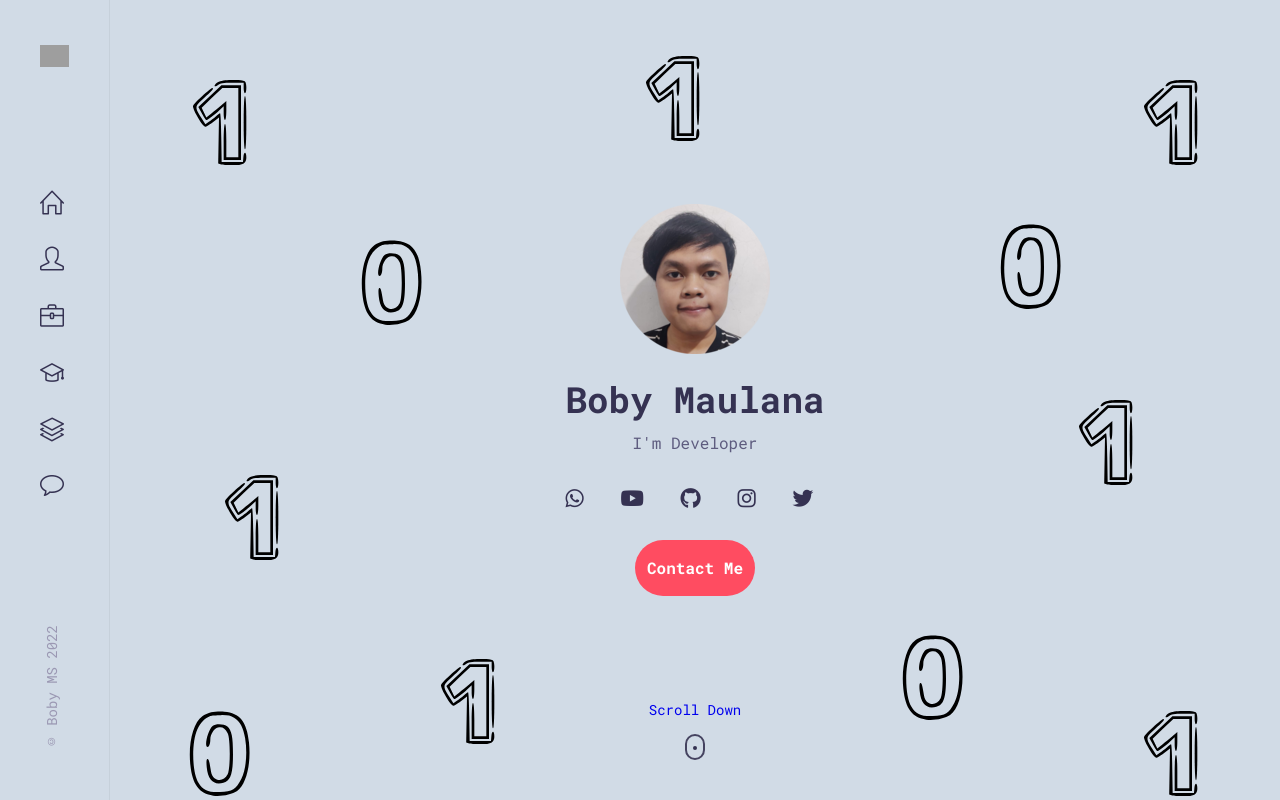
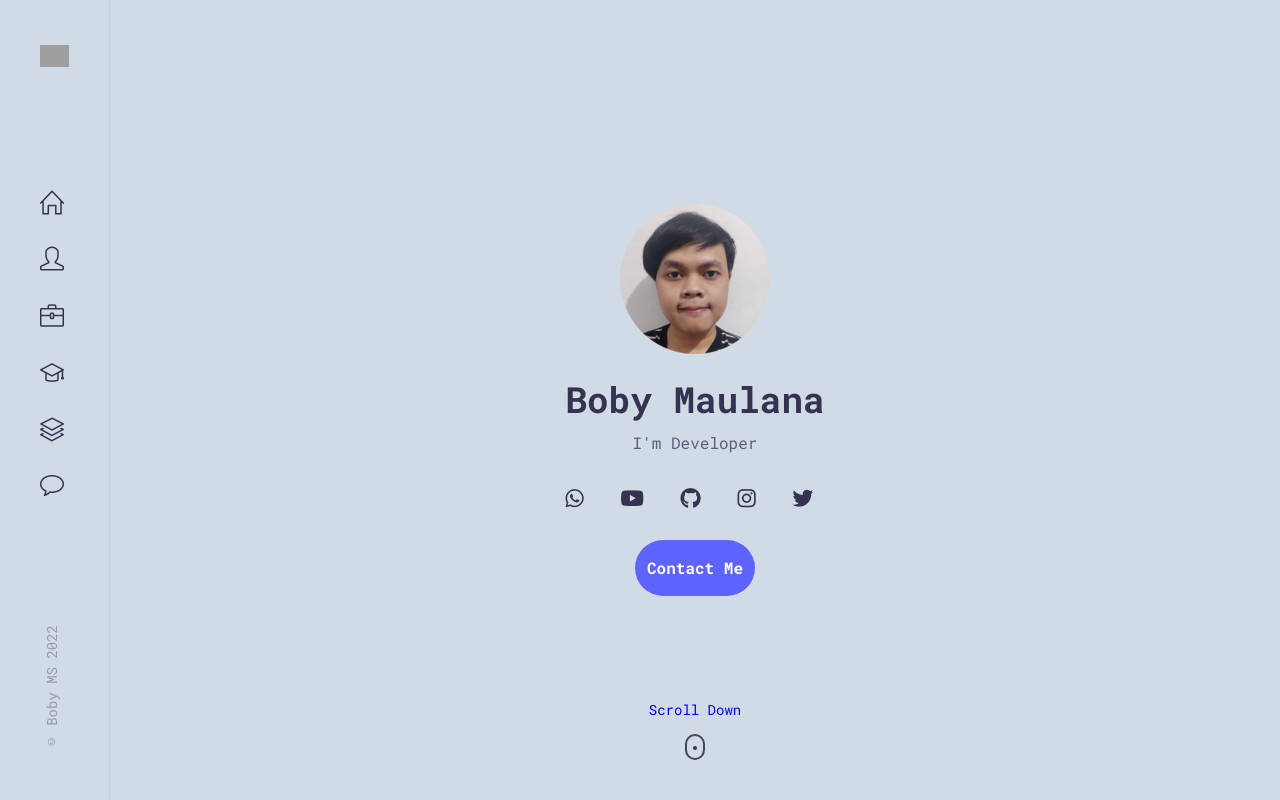
Before and after one commit to boby177/My-Portfolio, a React (Create React App) app: page / in a window 1280 px wide. Shown: the top 800 px of the page. Built offline with nearby package versions, Linux system fonts and the light colour scheme; grey boxes are pictures that could not be loaded.

Commit message:
Remove background from home component

```diff
--- a/src/components/home/Shapes.jsx
+++ b/src/components/home/Shapes.jsx
@@ -5,7 +5,7 @@ const Shapes = () => {
     <div className="shapes">
 
       {/* S1 Shape */}
-      <svg
+      {/* <svg
         width="64.000000pt"
         height="64.000000pt"
         viewBox="0 0 64.000000 64.000000"
@@ -40,10 +40,10 @@ l32 30 0 -52 c0 -29 5 -52 10 -52 6 0 10 30 10 71 l0 71 -37 -31 c-21 -17 -55
 200 -6 0 -10 -73 -10 -200z"
           />
         </g>
-      </svg>
+      </svg> */}
 
     {/* S2 Shape */}
-      <svg
+      {/* <svg
         width="64.000000pt"
         height="64.000000pt"
         viewBox="0 0 64.000000 64.000000"
@@ -70,10 +70,10 @@ l32 30 0 -52 c0 -29 5 -52 10 -52 6 0 10 30 10 71 l0 71 -37 -31 c-21 -17 -55
 0 129 -10 178 -42 207 -24 20 -87 23 -111 5z"
           />
         </g>
-      </svg>
+      </svg> */}
 
     {/* S3 Shape */}
-      <svg
+      {/* <svg
         width="64.000000pt"
         height="64.000000pt"
         viewBox="0 0 64.000000 64.000000"
@@ -108,10 +108,10 @@ l32 30 0 -52 c0 -29 5 -52 10 -52 6 0 10 30 10 71 l0 71 -37 -31 c-21 -17 -55
 200 -6 0 -10 -73 -10 -200z"
           />
         </g>
-      </svg>
+      </svg> */}
 
     {/* S4 Shape */}
-    <svg
+    {/* <svg
         width="64.000000pt"
         height="64.000000pt"
         viewBox="0 0 64.000000 64.000000"
@@ -138,10 +138,10 @@ l32 30 0 -52 c0 -29 5 -52 10 -52 6 0 10 30 10 71 l0 71 -37 -31 c-21 -17 -55
 0 129 -10 178 -42 207 -24 20 -87 23 -111 5z"
           />
         </g>
-      </svg>
+      </svg> */}
 
     {/* S5 Shape */}
-    <svg
+    {/* <svg
         width="64.000000pt"
         height="64.000000pt"
         viewBox="0 0 64.000000 64.000000"
@@ -176,10 +176,10 @@ l32 30 0 -52 c0 -29 5 -52 10 -52 6 0 10 30 10 71 l0 71 -37 -31 c-21 -17 -55
 200 -6 0 -10 -73 -10 -200z"
           />
         </g>
-      </svg>
+      </svg> */}
 
     {/* S6 Shape */}
-    <svg
+    {/* <svg
         width="64.000000pt"
         height="64.000000pt"
         viewBox="0 0 64.000000 64.000000"
@@ -214,10 +214,10 @@ l32 30 0 -52 c0 -29 5 -52 10 -52 6 0 10 30 10 71 l0 71 -37 -31 c-21 -17 -55
 200 -6 0 -10 -73 -10 -200z"
           />
         </g>
-      </svg>
+      </svg> */}
 
     {/* S7 Shape */}
-    <svg
+    {/* <svg
         width="64.000000pt"
         height="64.000000pt"
         viewBox="0 0 64.000000 64.000000"
@@ -244,10 +244,10 @@ l32 30 0 -52 c0 -29 5 -52 10 -52 6 0 10 30 10 71 l0 71 -37 -31 c-21 -17 -55
 0 129 -10 178 -42 207 -24 20 -87 23 -111 5z"
           />
         </g>
-      </svg>
+      </svg> */}
 
 {/* S8 Shape */}
-<svg
+{/* <svg
         width="64.000000pt"
         height="64.000000pt"
         viewBox="0 0 64.000000 64.000000"
@@ -274,10 +274,10 @@ l32 30 0 -52 c0 -29 5 -52 10 -52 6 0 10 30 10 71 l0 71 -37 -31 c-21 -17 -55
 0 129 -10 178 -42 207 -24 20 -87 23 -111 5z"
           />
         </g>
-      </svg>
+      </svg> */}
 
     {/* S9 Shape */}
-    <svg
+    {/* <svg
         width="64.000000pt"
         height="64.000000pt"
         viewBox="0 0 64.000000 64.000000"
@@ -312,10 +312,10 @@ l32 30 0 -52 c0 -29 5 -52 10 -52 6 0 10 30 10 71 l0 71 -37 -31 c-21 -17 -55
 200 -6 0 -10 -73 -10 -200z"
           />
         </g>
-      </svg>
+      </svg> */}
 
       {/* S10 Shape */}
-      <svg
+      {/* <svg
         width="64.000000pt"
         height="64.000000pt"
         viewBox="0 0 64.000000 64.000000"
@@ -350,10 +350,10 @@ l32 30 0 -52 c0 -29 5 -52 10 -52 6 0 10 30 10 71 l0 71 -37 -31 c-21 -17 -55
 200 -6 0 -10 -73 -10 -200z"
           />
         </g>
-      </svg>
+      </svg> */}
 
       {/* S11 Shape */}
-      <svg
+      {/* <svg
         width="64.000000pt"
         height="64.000000pt"
         viewBox="0 0 64.000000 64.000000"
@@ -388,7 +388,8 @@ l32 30 0 -52 c0 -29 5 -52 10 -52 6 0 10 30 10 71 l0 71 -37 -31 c-21 -17 -55
 200 -6 0 -10 -73 -10 -200z"
           />
         </g>
-      </svg>
+      </svg> */}
+
     </div>
   );
 };
--- a/src/components/home/home.css
+++ b/src/components/home/home.css
@@ -102,7 +102,7 @@
   position: absolute;
 }
 
-.s1 {
+/* .s1 {
   left: 2%;
   top: 10%;
 }
@@ -155,7 +155,7 @@
 .s11 {
   bottom: 0.5%;
   right: 2%;
-}
+} */
 
 @media screen and (max-width: 1024px) {
   .home__social-link {
--- a/src/index.css
+++ b/src/index.css
@@ -5,7 +5,7 @@
 :root {
   /* Colors */
   /* Color mode HSL (hue, saturation, lightness */
-  --first-color: hsl(353, 100%, 65%);
+  --first-color: hsla(238, 100%, 65%, 0.872);
   --title-color: hsl(244, 24%, 26%);
   --text-color: hsl(244, 16%, 43%);
   --body-color: hsl(211, 30%, 86%);
```
